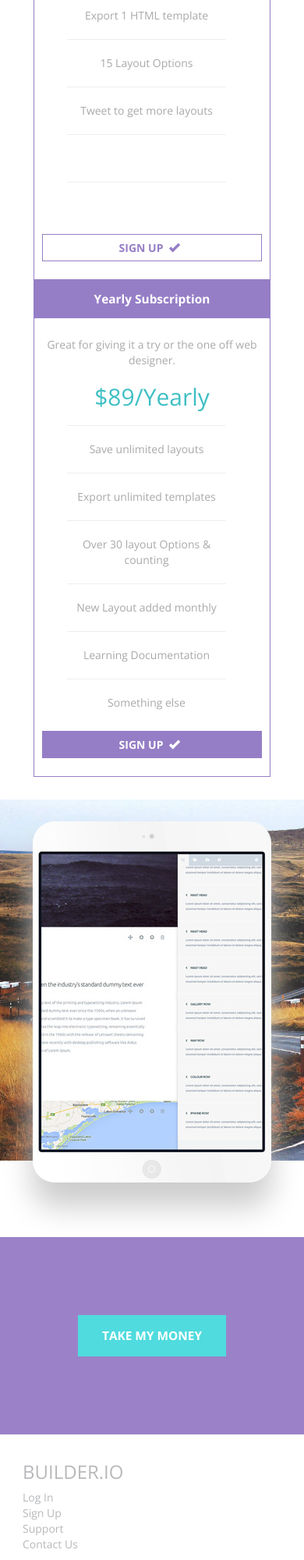
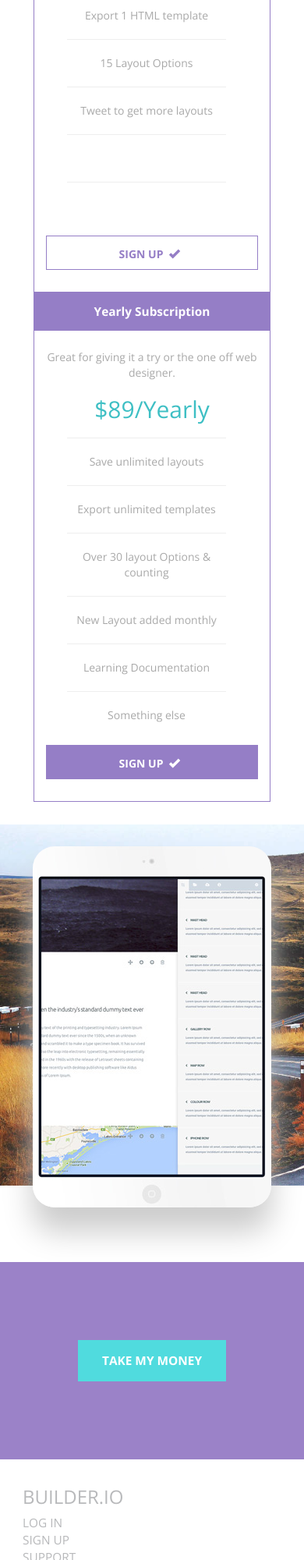
Before and after one commit to prem315/staticpage, a website: page index.html in a window 390 px wide. Shown: the part 3274-5274 px from the top of the page at 78% size. Drawn offline with nearby package versions, Linux system fonts and the light colour scheme; a web font is replaced by a local one.

Commit message:
gh-pages solved some issues

```diff
--- a/assets/javascripts/app.js
+++ b/assets/javascripts/app.js
@@ -3,5 +3,10 @@ $(document).ready(function(){
     offset: {
     top: 100,
     }
+  });
+
+  $('body').scrollspy({
+    target: '#nav-link-container',
+    offset: 55
   })
 });
--- a/assets/stylesheets/src/footer.scss
+++ b/assets/stylesheets/src/footer.scss
@@ -14,10 +14,22 @@
       display: block;
     }
 
+    a{
+      font-size: 1.1em;
+      text-transform: uppercase;
+
+      &, &:hover{
+        //background-color: #50dbde;
+        color: #b8b9bb;
+        text-decoration: none;
+      }
+    }
+
     .glyphicon{
       font-size: 20px;
     }
   }
+
 
   .box2{
     width: 100%;
--- a/assets/stylesheets/src/support.scss
+++ b/assets/stylesheets/src/support.scss
@@ -33,6 +33,9 @@
     color: #a8adb1;
   }
 }
+
+
+
 
 #subscription{
   text-align: center;
@@ -88,13 +91,17 @@
     }
 
     a{
-      padding: 0.5em 7em;
+      padding: 0.5em 0em;
       &, &:hover{
         border: 1px solid #957ec6;
         text-decoration: none;
         color: #957ec6;
         text-transform: uppercase;
         font-weight: bold;
+        white-space: nowrap;
+        text-align: center;
+        width: 90%;
+        display: inline-block;
       }
     }
     .glyphicon{
@@ -142,7 +149,7 @@
     }
 
     a{
-      padding: 0.5em 7em;
+      padding: 0.5em 0em;
       &, &:hover{
         border: 1px solid #957ec6;
         background-color: #957ec6;
@@ -151,6 +158,10 @@
         //color: #957ec6;
         text-transform: uppercase;
         font-weight: bold;
+        white-space: nowrap;
+        text-align: center;
+        width: 90%;
+        display: inline-block;
       }
     }
 
--- a/index.html
+++ b/index.html
@@ -20,7 +20,7 @@
 		<nav class="navbar navbar-default navbar-fixed-top">
 		  <div class="container">
 		    <div class="navbar-header">
-		      <button type="button" class="navbar-toggle collapsed" data-toggle="collapse" data-target="#bs-example-navbar-collapse-1" aria-expanded="false">
+		      <button type="button" class="navbar-toggle collapsed" data-toggle="collapse" data-target=".navbar-collapse" aria-expanded="false">
 		        <span class="sr-only">Toggle navigation</span>
 		        <span class="icon-bar"></span>
 		        <span class="icon-bar"></span>
@@ -38,9 +38,9 @@
 
 		      <ul class="nav navbar-nav navbar-right">
 
-		        <li><a href="#">Sign Up</a></li>
-		        <li><a href="#">Log In</a></li>
-		        <li><a href="support">Support</a></li>
+		        <li><a href="#land">Sign Up</a></li>
+		        <li><a href="#log-in">Log In</a></li>
+		        <li><a href="#support">Support</a></li>
 		      </ul>
 
 		    </div>
@@ -199,28 +199,28 @@
           <div class="col-sm-2">
             <h3>Builder.io</h3>
             <ul class="list-unstyled">
-              <li>Log In</li>
-              <li>Sign Up</li>
-              <li>Support</li>
-              <li>Contact Us</li>
+              <li><a href="">Log In</a></li>
+              <li><a href="">Sign Up</a></li>
+              <li><a href="">Support</a></li>
+              <li><a href="">Contact Us</a></li>
             </ul>
           </div>
           <div class="col-sm-2">
             <h3>company</h3>
             <ul class="list-unstyled">
-              <li>About US</li>
-              <li>Contact</li>
-              <li>Blog</li>
-              <li><i class="glyphicon glyphicon-pencil"></i></li>
+              <li><a href="">About US</a></li>
+              <li><a href="">Contact</a></li>
+              <li><a href="">Blog</a></li>
+              <li><i class="glyphicon glyphicon-pencil"></i></a></li>
             </ul>
           </div>
           <div class="col-sm-2">
             <h3>learning</h3>
             <ul class="list-unstyled">
-              <li>Support Articles</li>
-              <li>Support Documentations</li>
-              <li>Forum</li>
-              <li>How to videos</li>
+              <li><a href="">Support Articles</a></li>
+              <li><a href="">Support Documentations</a></li>
+              <li><a href="">Forum</a></li>
+              <li><a href="">How to videos</a></li>
             </ul>
           </div>
           <div class="col-sm-3">
```
Also changed, not shown: assets/stylesheets/src/common.scss (+7 -0 lines), assets/stylesheets/app.min.css, assets/stylesheets/common.css, assets/stylesheets/footer.css, assets/stylesheets/support.css, 3 other files.
